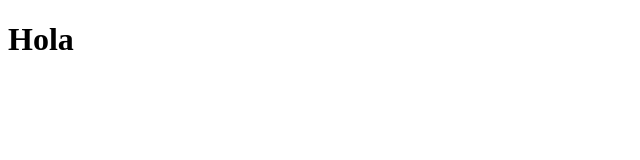
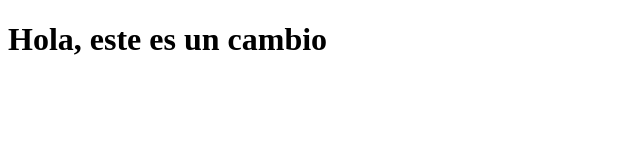
Before and after one commit to apradillo597/tfg_europa, a plain HTML site: page hola.html in a window 1280 px wide. Shown: the whole page, without its empty margins (0-640 px from the left). Drawn offline with Linux system fonts and the light colour scheme.

Commit message:
actualizo hola.html

```diff
--- a/hola.html
+++ b/hola.html
@@ -6,6 +6,6 @@
     <title>Document</title>
 </head>
 <body>
-    <h1>Hola</h1>
+    <h1>Hola, este es un cambio </h1>
 </body>
 </html>
```
